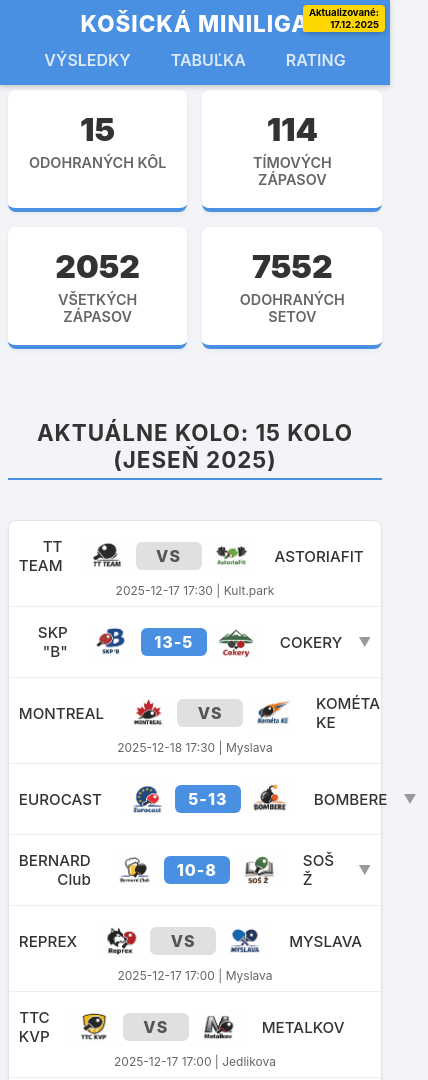
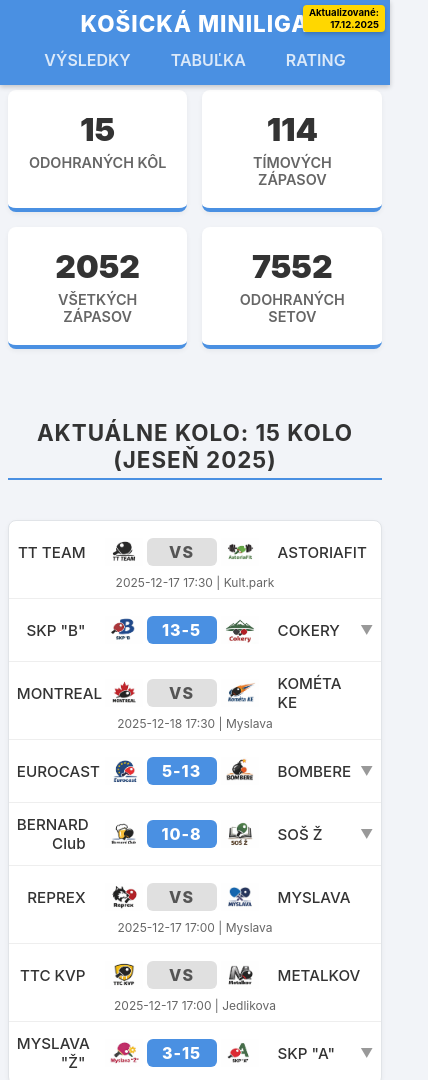
Before and after one commit to luka4/tt-elo, a plain HTML site: page index.html in a window 390 px wide. Shown: the top 1080 px of the page, 428 px wide, since content can reach past the window. Drawn offline with Linux system fonts and the light colour scheme; no server answers.

Commit message:
logos shift fix?

```diff
--- a/index.html
+++ b/index.html
@@ -33,8 +33,8 @@
         .match-row { border-bottom: 1px solid #eee; cursor: pointer; transition: background 0.2s; }
         .match-row:last-child { border-bottom: none; }
         .match-row:hover { background: #f9f9f9; }
-        .match-summary { display: flex; align-items: center; padding: 15px; justify-content: space-between; gap: 10px; }
-        .team-name { flex: 1; font-size: 1.1em; font-weight: 500; }
+        .match-summary { display: flex; align-items: center; padding: 15px; justify-content: space-between; gap: 10px; flex-wrap: nowrap; }
+        .team-name { flex: 1; font-size: 1.1em; font-weight: 500; min-width: 0; }
         .team-left { text-align: right; padding-right: 15px; }
         .team-right { text-align: left; padding-left: 15px; }
         .team-logo-small { width: 58px; height: 58px; object-fit: contain; flex-shrink: 0; }
@@ -79,11 +79,13 @@
 
         @media screen and (max-width: 600px) {
             .stats-grid { grid-template-columns: 1fr 1fr; }
-            .match-summary { padding: 12px 10px; gap: 6px; }
-            .team-name { font-size: 0.95em; }
-            .score-badge { font-size: 1em; padding: 4px 8px; min-width: 50px; }
-            .team-logo-small { width: 46px; height: 46px; }
-            .team-logo-large { max-width: 120px; }
+            .match-summary { padding: 12px 8px; gap: 4px; }
+            .team-name { font-size: 0.95em; min-width: 0; }
+            .score-badge { font-size: 1em; padding: 4px 8px; min-width: 54px; flex-shrink: 0; }
+            .team-logo-small { width: 38px; height: 38px; flex-shrink: 0; }
+            .team-logo-large { max-width: 110px; max-width: 40vw; }
+            .team-logo-stats { margin-bottom: 6px; padding: 0 4px; }
+            .match-row { overflow-x: hidden; }
             .nav-badge { top: 5px; right: 5px; transform: none; padding: 2px 6px; font-size: 0.6em; border-radius: 4px; }
             .upset-match { gap: 5px; }
             .upset-player { font-size: 0.95em; }
```
Also changed, not shown: results.html (+9 -7 lines).
